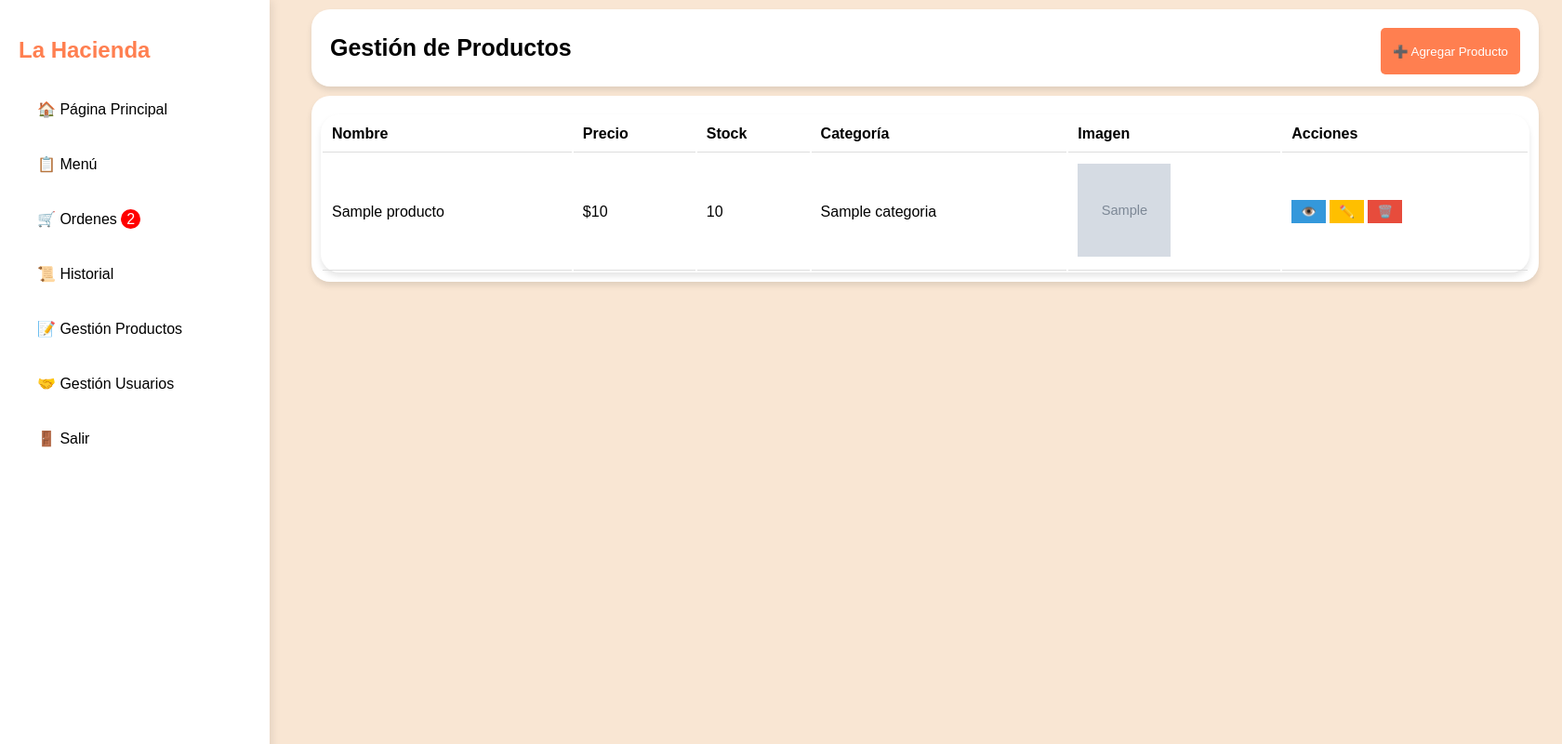
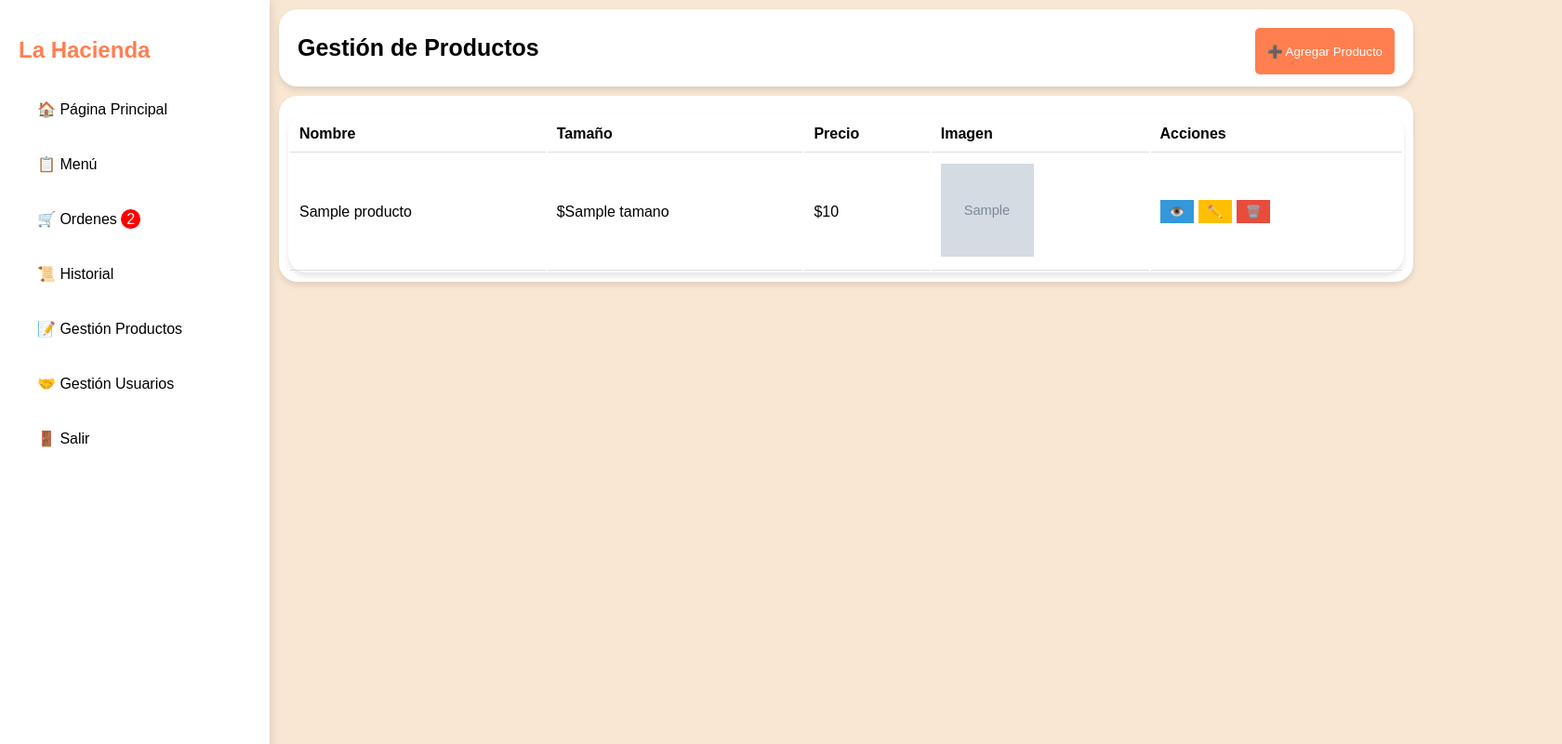
Before and after one commit to BrithanyHerrera/CoffeeHacienda, a Flask app: template templates/gestionProductos.html in a window 1680 px wide. Shown: the whole page at 93% size. Run offline with Flask 3, Linux system fonts and the light colour scheme; the template is opened without the code that fills it: most values are stand-ins (such as "Sample title", 1, 10 or a date in 2020); grey boxes marked "Sample" are stand-in pictures.

Commit message:
html gestión productos

```diff
--- a/static/css/styles.css
+++ b/static/css/styles.css
@@ -11,7 +11,7 @@ body {
 
 .contenidoGeneral {
     margin-top: 10px;
-    margin-left: 335px;
+    margin-left: 300px;
     margin-right: 0px;
     background-color: #F9E6D3;
 }
@@ -33,7 +33,7 @@ h3 {
 
 .contenedorTitulo {
     display: flex;
-    width: 1300px;
+    width: 1200px;
     padding: 10px;
     justify-content: space-between;
     background: white;
@@ -59,7 +59,8 @@ h3 {
     padding: 20px;
     border-radius: 10px;
     width: 400px;
-    text-align: left
+    height: 600px;
+    text-align: left;
 }
 
 .tituloModal {
@@ -444,15 +445,29 @@ header input[type="text"] {
 }
 
 /* GESTIÓN PRODUCTOS */
-
 .contenedorGestionProductos {
     margin-top: 10px;
     display: flex;
-    width: 1300px;
+    width: 1200px;
     padding: 10px;
     background-color: white;
     border-radius: 20px;
     box-shadow: 0 4px 6px rgba(0, 0, 0, 0.1);
+}
+
+form {
+    display: flex;
+    flex-direction: row; /* Hacer que los contenedores estén lado a lado */
+    gap: 20px; /* Espacio entre los contenedores */
+    width: 100%;
+}
+
+.contenedorIzquierdo,
+.contenedorDerecho {
+    flex: 1; /* Ambos contenedores tendrán el mismo tamaño */
+    display: flex;
+    flex-direction: column;
+    gap: 10px; /* Espacio entre los elementos dentro de los contenedores */
 }
 
 .listaProductos {
@@ -517,7 +532,7 @@ header input[type="text"] {
 .contenedorGestionUsuarios {
     margin-top: 10px;
     display: flex;
-    width: 1300px;
+    width: 1200px;
     padding: 10px;
     background-color: white;
     border-radius: 20px;
--- a/templates/gestionProductos.html
+++ b/templates/gestionProductos.html
@@ -15,9 +15,8 @@
                 <thead>
                     <tr>
                         <th>Nombre</th>
+                        <th>Tamaño</th>
                         <th>Precio</th>
-                        <th>Stock</th>
-                        <th>Categoría</th>
                         <th>Imagen</th>
                         <th>Acciones</th>
                     </tr>
@@ -26,9 +25,8 @@
                     {% for producto in productos %}
                     <tr>
                         <td>{{ producto.nombre_producto }}</td>
+                        <td>${{ producto.tamano }}</td>
                         <td>${{ producto.precio }}</td>
-                        <td>{{ producto.stock }}</td>
-                        <td>{{ producto.categoria }}</td>
                         <td>
                             {% if producto.ruta_imagen %}
                             <img src="{{ producto.ruta_imagen }}" alt="{{ producto.nombre_producto }}" class="imagenProducto">
@@ -38,28 +36,30 @@
                         </td>
                         <td>
                             <button class="btnVerProducto" onclick="abrirVerProducto(
-                                {{ producto.Id }},
+                                '{{ producto.Id }}',
                                 '{{ producto.nombre_producto }}',
                                 '{{ producto.descripcion|default('', true) }}',
-                                {{ producto.precio }},
-                                {{ producto.stock }},
-                                {{ producto.stock_minimo }},
-                                {{ producto.stock_maximo }},
+                                '{{ producto.precio }}',
+                                '{{ producto.tamano }}',
+                                '{{ producto.stock }}',
+                                '{{ producto.stock_minimo }}',
+                                '{{ producto.stock_maximo }}',
+                                '{{ producto.categoria }}',
+                                '{{ producto.ruta_imagen|default('', true)}}'
+                            )">👁️</button>
+                            <button class="btnEditarProducto" onclick="abrirEAModal(
+                                '{{ producto.Id }}',
+                                '{{ producto.nombre_producto }}',
+                                '{{ producto.descripcion|default('', true) }}',
+                                '{{ producto.precio }}',
+                                '{{ producto.tamano }}',
+                                '{{ producto.stock }}',
+                                '{{ producto.stock_minimo }}',
+                                '{{ producto.stock_maximo }}',
                                 '{{ producto.categoria }}',
                                 '{{ producto.ruta_imagen|default('', true) }}'
-                            )">👁️</button>
-                            <button class="btnEditarProducto" onclick="abrirEAModal(
-                                {{ producto.Id }},
-                                '{{ producto.nombre_producto }}',
-                                '{{ producto.descripcion|default('', true) }}',
-                                {{ producto.precio }},
-                                {{ producto.stock }},
-                                {{ producto.stock_minimo }},
-                                {{ producto.stock_maximo }},
-                                {{ producto.categoria_id }},
-                                '{{ producto.ruta_imagen|default('', true) }}'
                             )">✏️</button>
-                            <button class="btnEliminarProducto" onclick="eliminarProducto({{ producto.Id }})">🗑️</button>
+                            <button class="btnEliminarProducto" onclick="eliminarProducto('{{ producto.Id }}')">🗑️</button>
                         </td>
                     </tr>
                     {% endfor %}
@@ -75,27 +75,41 @@
                 <form id="formProducto" enctype="multipart/form-data" onsubmit="guardarProducto(event)">
                     <input type="hidden" id="idProducto" name="id">
 
+                    <section class="contenedorIzquierdo">
                         <label for="nombreProducto">Nombre:</label>
                         <input type="text" id="nombreProducto" name="nombre" required>
 
                         <label for="descripcionProducto">Descripción:</label>
                         <textarea id="descripcionProducto" name="descripcion" rows="3"></textarea>
 
+                        <label for="tamañoProducto">Tamaño:</label>
+                        <select id="tamañoProducto" name="tamaño" required>
+                            <option value="">Seleccione un tamaño</option>
+                            <option value="Pequeño">Chico</option>
+                            <option value="Mediano">Mediano</option>
+                            <option value="Grande">Grande</option>
+                        </select>
+
                         <label for="precioProducto">Precio:</label>
                         <input type="number" id="precioProducto" name="precio" step="0.01" required>
 
                         <label for="stockProducto">Stock:</label>
                         <input type="number" id="stockProducto" name="stock" required>
+                    </section>
 
+                    <section class="contenedorDerecho">
                         <label for="stockMinProducto">Stock Mínimo:</label>
-                    <input type="number" id="stockMinProducto" name="stockMin" value="10">
+                        <input type="number" id="stockMinProducto" name="stockMin" required>
 
                         <label for="stockMaxProducto">Stock Máximo:</label>
-                    <input type="number" id="stockMaxProducto" name="stockMax" value="100">
+                        <input type="number" id="stockMaxProducto" name="stockMax" required>
 
                         <label for="categoriaProducto">Categoría:</label>
                         <select id="categoriaProducto" name="categoria" required>
                             <option value="">Seleccione una categoría</option>
+                            {% for categoria in categorias %}
+                            <option value="{{ categoria.Id }}">{{ categoria.nombre_categoria }}</option>
+                            {% endfor %}
                         </select>
 
                         <label for="imagenProducto">Imagen:</label>
@@ -103,6 +117,8 @@
                         <img id="imagenActual" class="imagenProducto" src="" alt="Imagen Actual" style="display: none; max-width: 200px; margin-top: 10px;">
 
                         <button class="guardarBtn" type="submit">Guardar</button>
+                    </section>
+
                 </form>
             </section>
         </section>
@@ -117,6 +133,7 @@
                     <p><strong>Nombre:</strong> <span id="verNombreProducto"></span></p>
                     <p><strong>Descripción:</strong> <span id="verDescripcionProducto"></span></p>
                     <p><strong>Precio:</strong> $<span id="verPrecioProducto"></span></p>
+                    <p><strong>Tamaño:</strong> <span id="verTamañoProducto"></span></p>
                     <p><strong>Stock:</strong> <span id="verStockProducto"></span></p>
                     <p><strong>Stock Mínimo:</strong> <span id="verStockMinProducto"></span></p>
                     <p><strong>Stock Máximo:</strong> <span id="verStockMaxProducto"></span></p>
```
Also changed, not shown: static/images/productos/20250310151850_3.png (added). Lines whose indentation alone changed are shown as unchanged.
